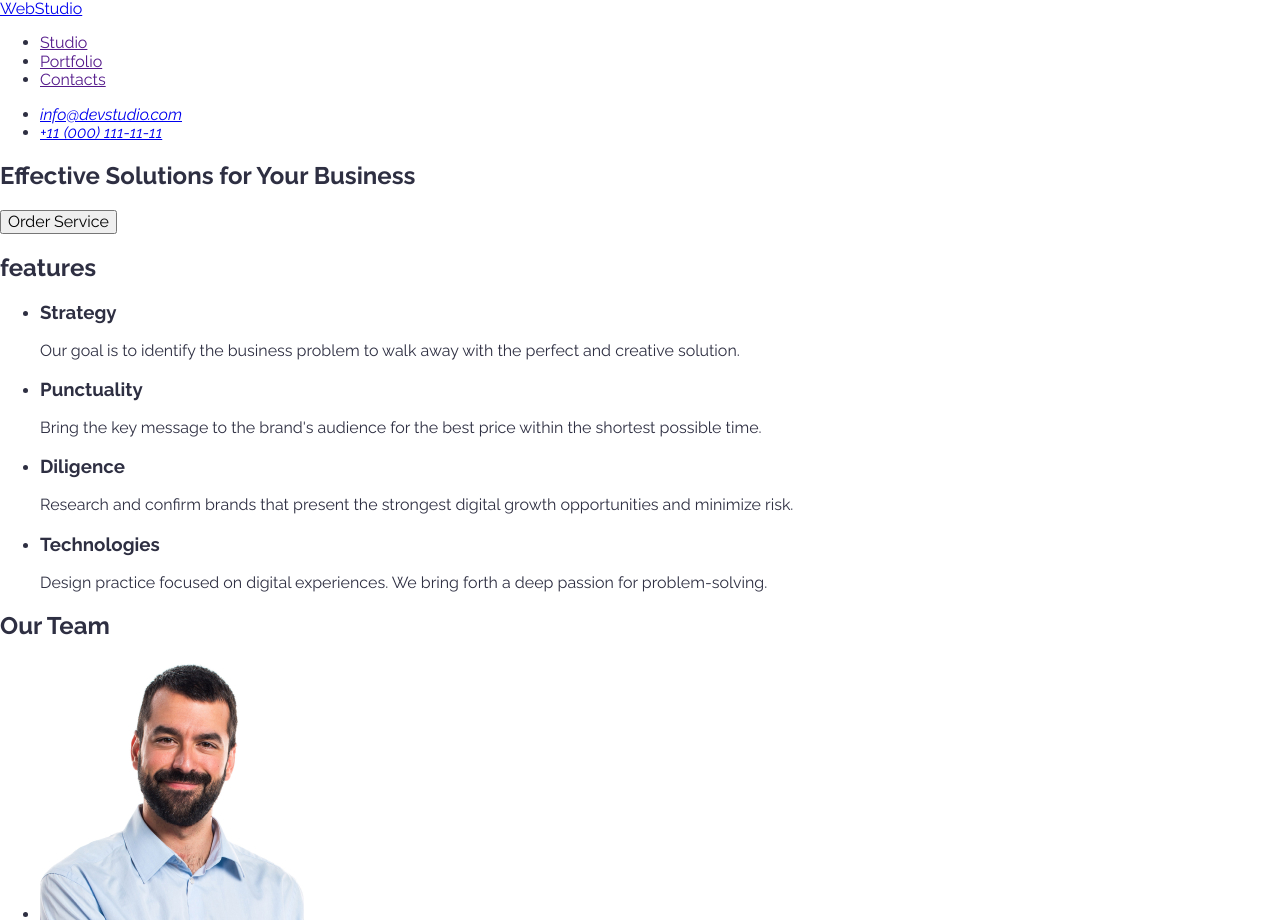
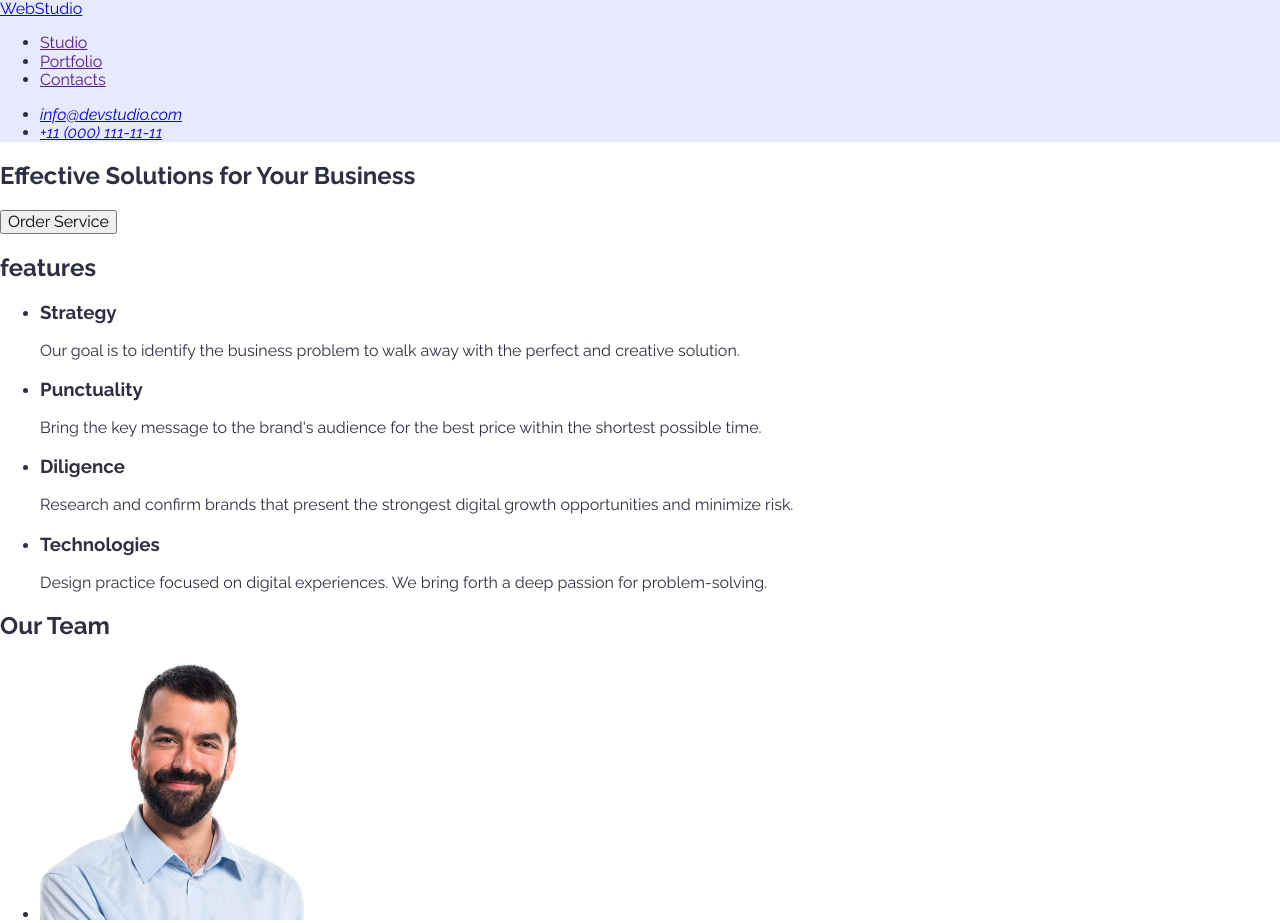
Before and after one commit to Anastas1968/goit-markup-hw-02, a plain HTML site: page index.html in a window 1280 px wide. Shown: the top 923 px of the page. Drawn offline with nearby package versions, Linux system fonts and the light colour scheme.

Commit message:
Update styles.css

```diff
--- a/css/styles.css
+++ b/css/styles.css
@@ -4,5 +4,5 @@ body {
   background-color: #ffff;
 }
 header {
-  background-color: e7e9fc;
+  background-color: #e7e9fc;
 }
```
